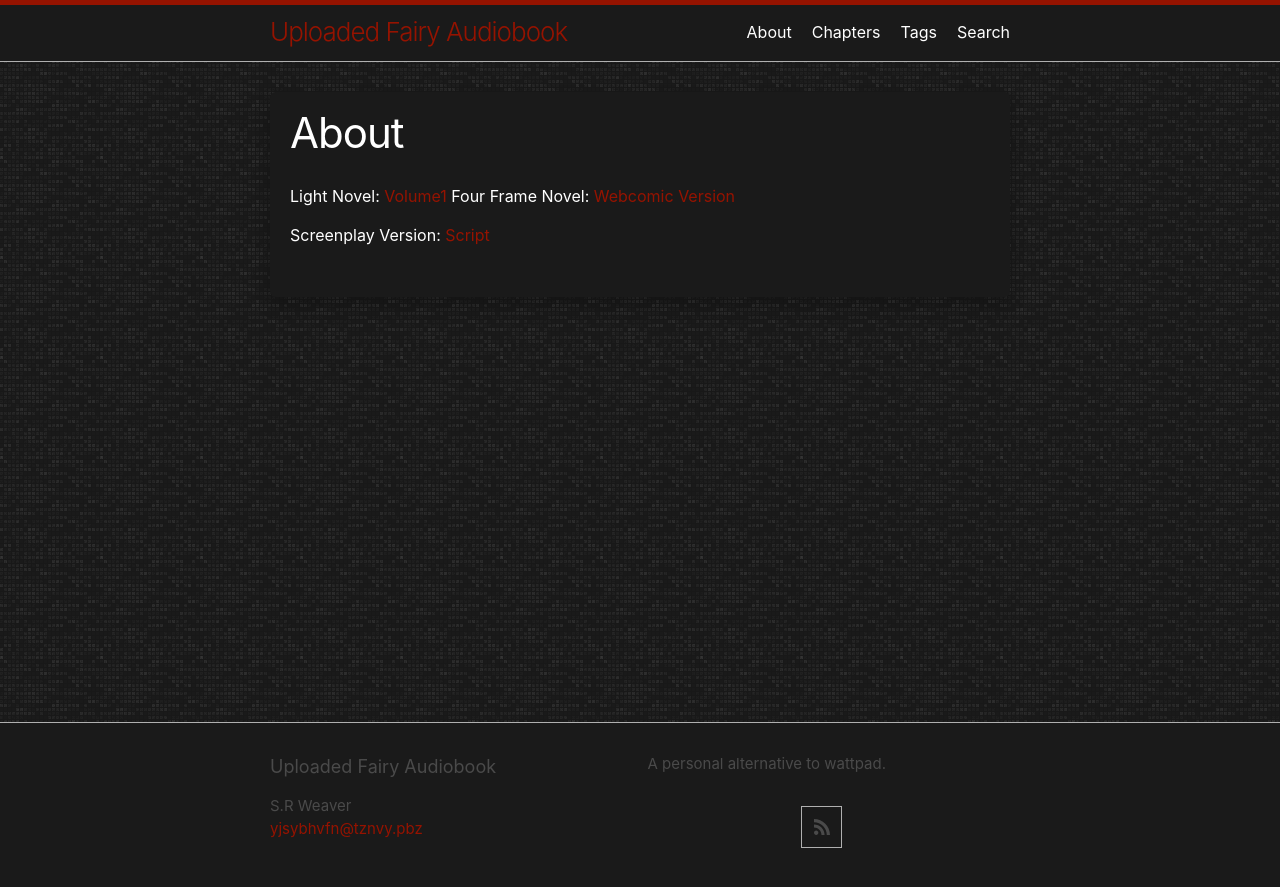
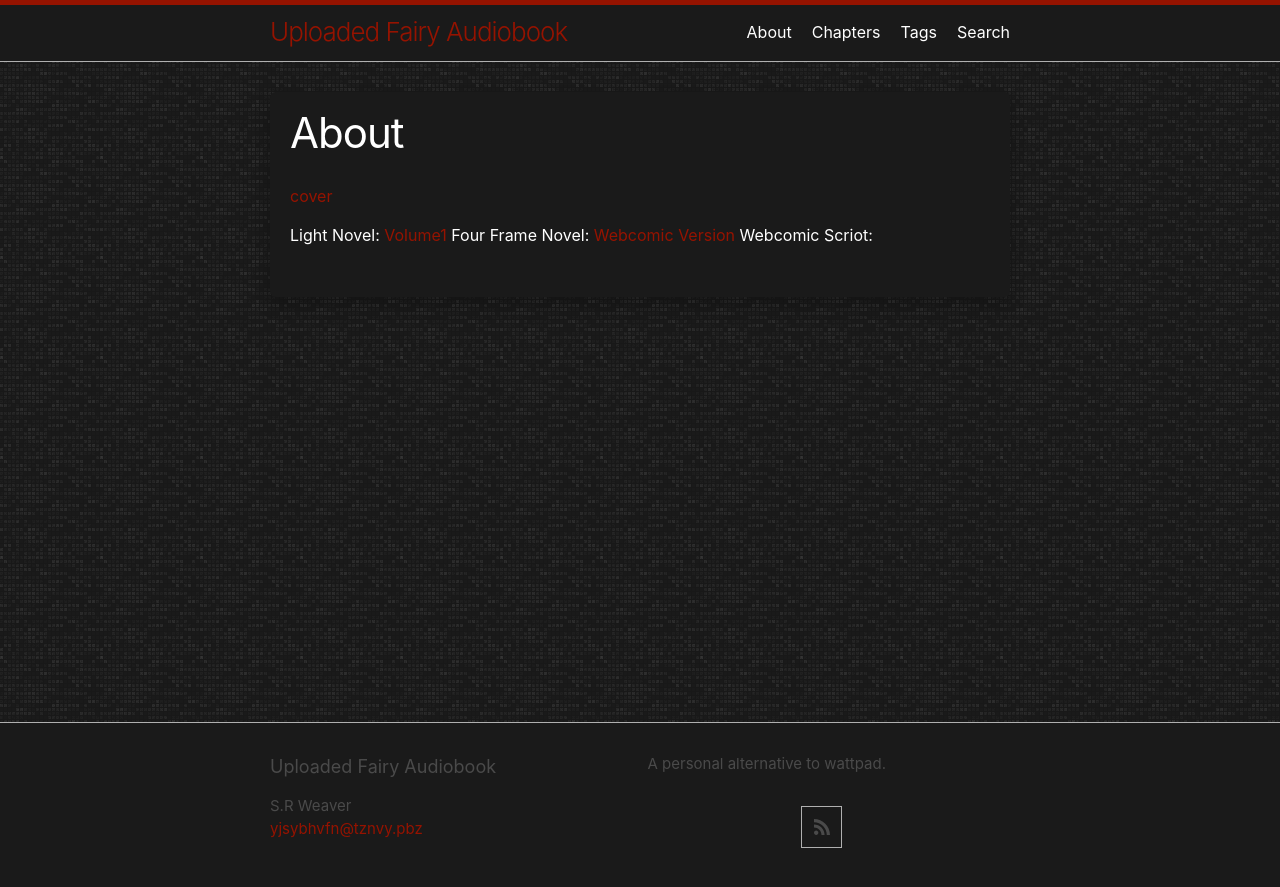
Before and after one commit to LWFlouisa/UploadedFairyAudiobook, a Jekyll site: the page built from about.md, in a window 1280 px wide. Shown: the top 887 px of the page. Built offline with Jekyll 4.4.1, drawn with Linux system fonts in a browser that asks for light colours.

Commit message:
Update about.md

```diff
--- a/about.md
+++ b/about.md
@@ -2,7 +2,8 @@
 layout: page
 title: About
 ---
+[cover](https://github.com/LWFlouisa/UploadedFairyAudiobook/blob/main/images/uploadedfairybookcover.png?raw=true)
+
 Light Novel: [ Volume1 ](https://tapas.io/series/Uploaded-Fairy--Volume-1-/info)
 Four Frame Novel: [Webcomic Version](https://tapas.io/series/Uploaded-Fairy/info)
-
-Screenplay Version: [Script](https://lwflouisa.github.io/UploadedFairyOELN/screenplay.html)
+Webcomic Scriot: []()
```
